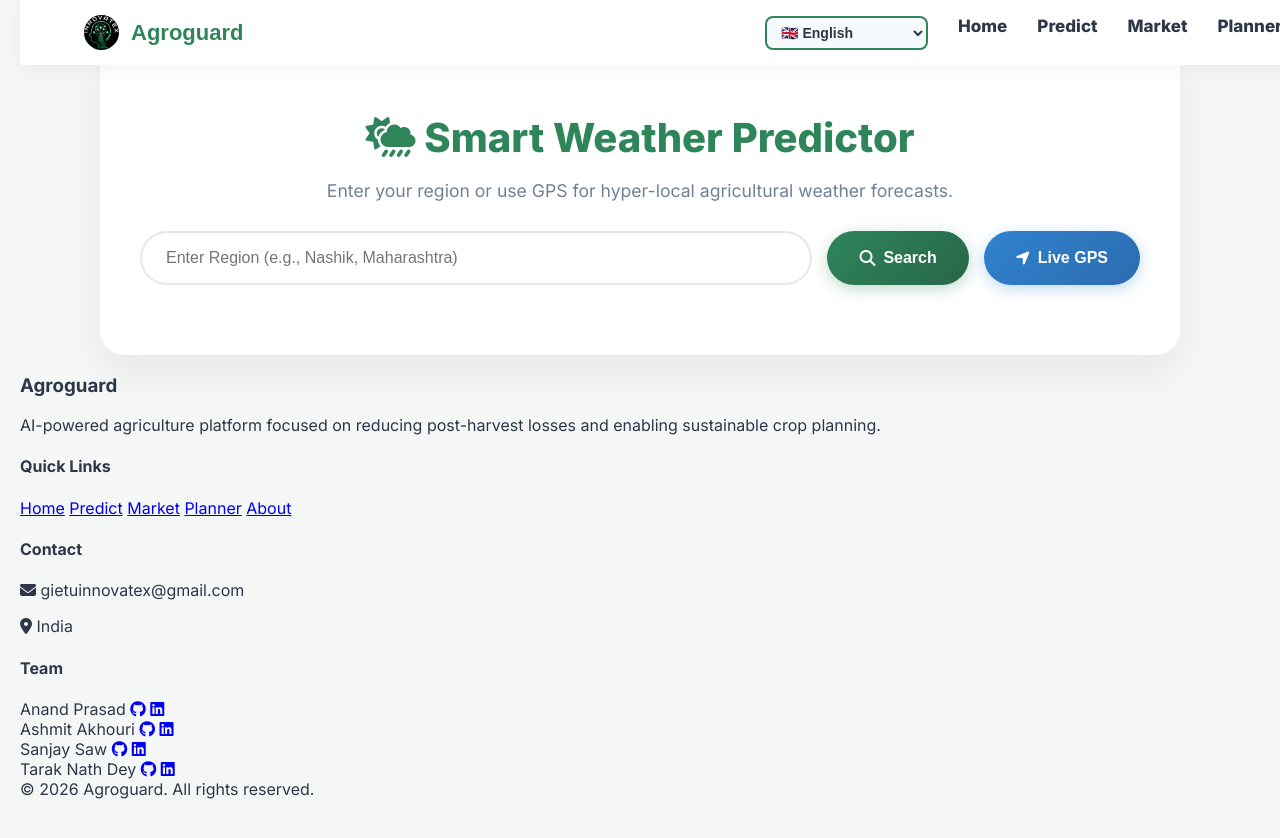
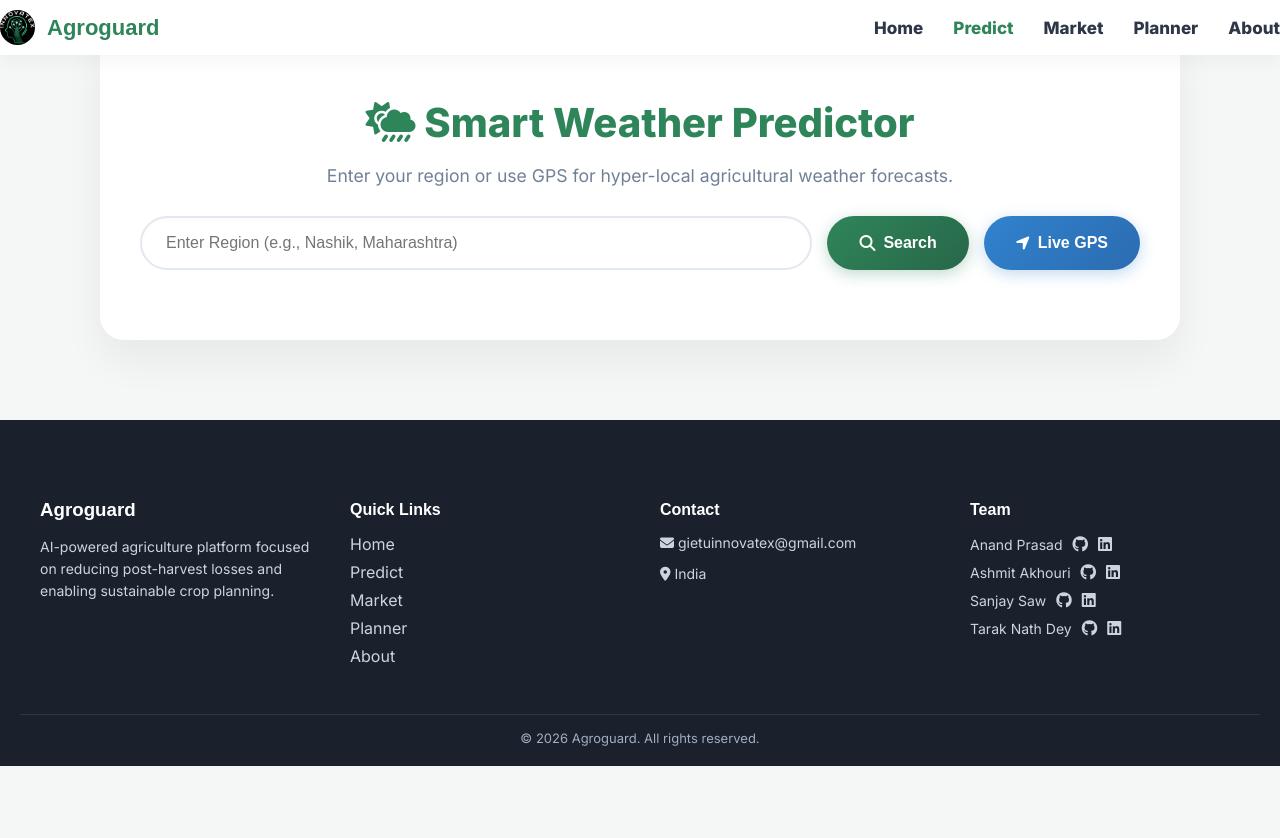
Before and after one commit to Anandprasad03/AgroGaurd, a plain HTML site: page frontend/weather.html in a window 1280 px wide. After the commit the page ends 800 px from the top, so only its background shows below. Drawn offline with nearby package versions, Linux system fonts and the light colour scheme.

Commit message:
Modified styles

```diff
--- a/frontend/weather.html
+++ b/frontend/weather.html
@@ -27,22 +27,24 @@
       background: var(--bg);
       color: var(--text);
       margin: 0;
-      padding: 40px 20px;
+
     }
 
-    /* Navbarr */
+   /* Navbar */
     .navbar {
       display: flex;
       align-items: center;
       justify-content: space-between;
       background: rgba(255, 255, 255, 0.95);
-      padding: 15px 5%;
+      padding-bottom: 10px;
+      padding-top: 10px;
       box-shadow: 0 4px 20px rgba(0, 0, 0, 0.05);
       position: fixed;
       width: 100%;
       top: 0;
       z-index: 1000;
       backdrop-filter: blur(10px);
+
     }
 
     .logo {
@@ -99,11 +101,12 @@
     /* CONTAINER & HEADER */
     .container {
       max-width: 1000px;
-      margin: 0 auto;
+      margin: 25px auto;
       background: white;
       padding: 40px;
       border-radius: 24px;
       box-shadow: 0 20px 40px rgba(0, 0, 0, 0.06);
+
     }
 
     .header {
@@ -279,32 +282,80 @@
       }
     }
 
-    /* PDF PRINT STYLES */
-    @media print {
-      body * {
-        visibility: hidden;
-      }
+    /*footer*/
+    .site-footer {
+      background: #1a202c;
+      color: #cbd5e0;
+      padding: 60px 20px 20px;
+      margin-top: 80px;
+    }
 
-      #resultsArea,
-      #resultsArea * {
-        visibility: visible;
-      }
+    .footer-container {
+      max-width: 1200px;
+      margin: auto;
+      display: grid;
+      grid-template-columns: repeat(auto-fit, minmax(220px, 1fr));
+      gap: 40px;
+    }
 
-      #resultsArea {
-        position: absolute;
-        left: 0;
-        top: 0;
-        width: 100%;
-      }
+    .site-footer h3,
+    .site-footer h4 {
+      color: #ffffff;
+      margin-bottom: 15px;
+      font-family: "Poppins", sans-serif;
+    }
 
-      .pdf-btn {
-        display: none !important;
-      }
+    .footer-about p {
+      line-height: 1.6;
+      font-size: 14px;
+    }
 
-      .chart-box {
-        box-shadow: none;
-        border: 1px solid #ddd;
-      }
+    .footer-links a {
+      display: block;
+      color: #cbd5e0;
+      text-decoration: none;
+      margin-bottom: 8px;
+      transition: color 0.3s;
+    }
+
+    .footer-links a:hover {
+      color: #38b2ac;
+    }
+
+    .footer-contact p {
+      font-size: 14px;
+      margin-bottom: 8px;
+    }
+
+    /* TEAM */
+    .footer-team .person {
+      display: flex;
+      align-items: center;
+      gap: 10px;
+      margin-bottom: 8px;
+    }
+
+    .footer-team span {
+      font-size: 14px;
+    }
+
+    .footer-team a {
+      color: #cbd5e0;
+      font-size: 16px;
+      transition: color 0.3s;
+    }
+
+    .footer-team a:hover {
+      color: #38b2ac;
+    }
+
+    .footer-bottom {
+      text-align: center;
+      border-top: 1px solid #2d3748;
+      margin-top: 40px;
+      padding-top: 15px;
+      font-size: 13px;
+      color: #a0aec0;
     }
   </style>
 </head>
@@ -317,19 +368,11 @@
       <span>Agroguard</span>
     </div>
     <nav class="nav-links">
-      <select id="languageSelect" onchange="changeLanguage()"
-        style="padding: 6px 10px; border-radius: 8px; border: 2px solid var(--primary); background: #f7fafc; color: var(--primary-dark); font-weight: 600; font-size: 14px; cursor: pointer; outline: none; margin-left: 15px;">
-        <option value="English">🇬🇧 English</option>
-        <option value="Hindi">🇮🇳 Hindi (हिंदी)</option>
-        <option value="Marathi">🇮🇳 Marathi (मराठी)</option>
-        <option value="Odia">🇮🇳 Odia (ଓଡ଼ିଆ)</option>
-        <option value="Telugu">🇮🇳 Telugu (తెలుగు)</option>
-      </select>
       <a href="index.html">Home</a>
-      <a href="predict.html" target="_blank">Predict</a>
+      <a href="predict.html" class="active" target="_blank">Predict</a>
       <a href="price_prediction.html" target="_blank">Market</a>
       <a href="crop_planner.html" target="_blank">Planner</a>
-      <a href="about.html" class="active">About</a>
+      <a href="about.html">About</a>
     </nav>
   </header>
 
```
